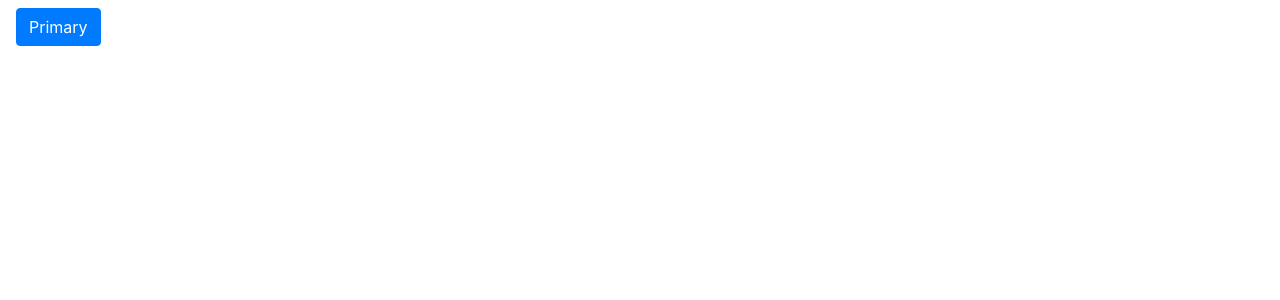
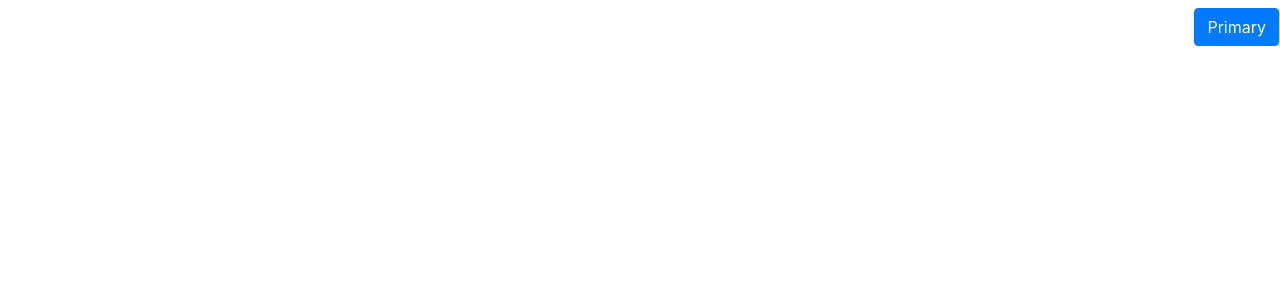
Before and after one commit to AmrElzafarani/Optics, a React (Create React App) app: page / in a window 1280 px wide. Shown: the top 300 px of the page. Built offline with nearby package versions, Linux system fonts and the light colour scheme.

Commit message:
create project

```diff
--- a/src/Components/Layout/Header.js
+++ b/src/Components/Layout/Header.js
@@ -5,8 +5,8 @@ import { Navbar, Nav, NavItem, Button } from "react-bootstrap";
 class Header extends Component {
   render() {
     return (
-      <Navbar>
-          <Button variant="primary">Primary</Button>{' '}
+      <Navbar className="row">
+          <Button className="ml-auto" variant="primary">Primary</Button>{' '}
 
       </Navbar>
     );
```
Also changed, not shown: 1 other file (tests, documents, lock files or other folders).
